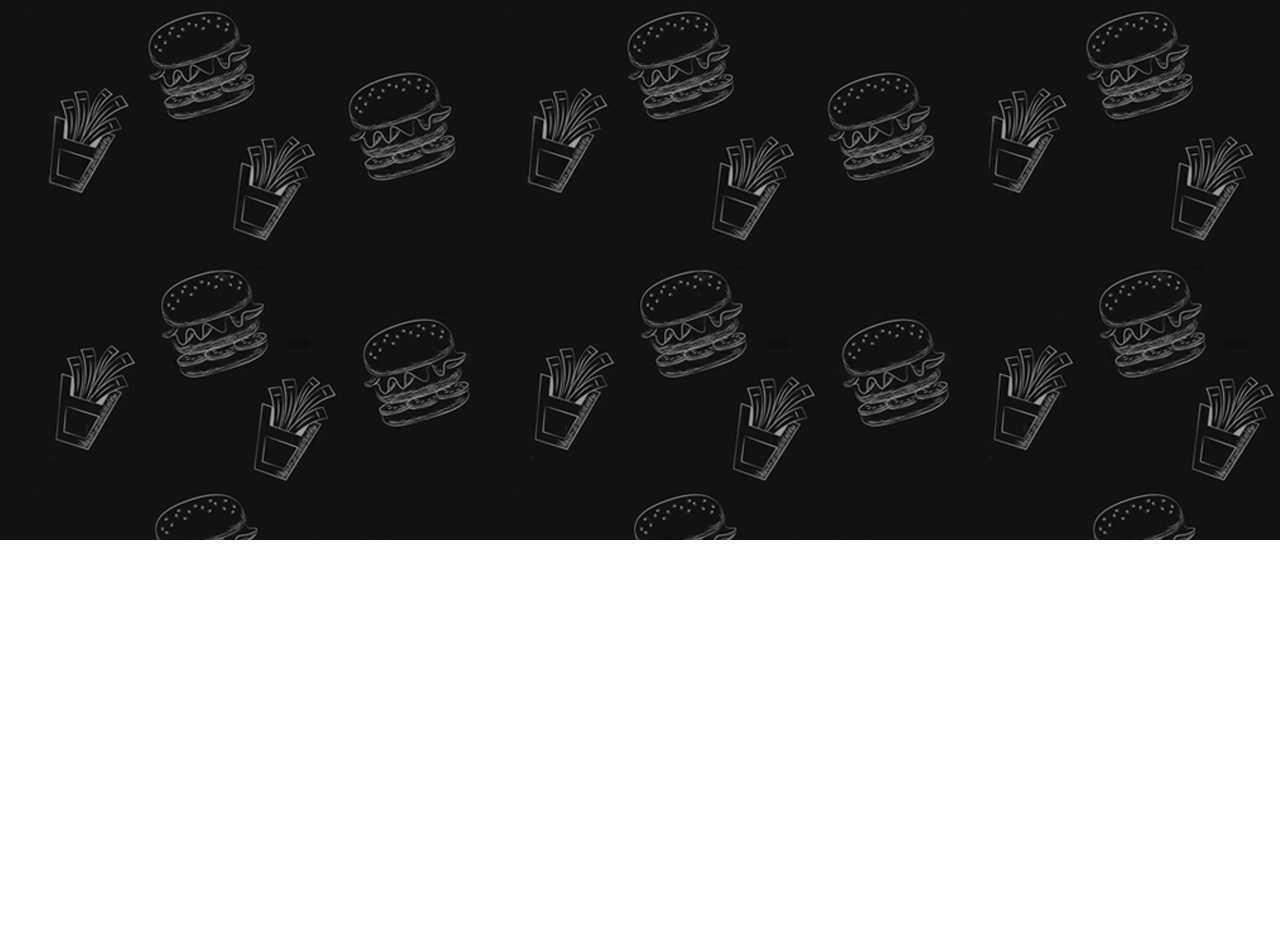
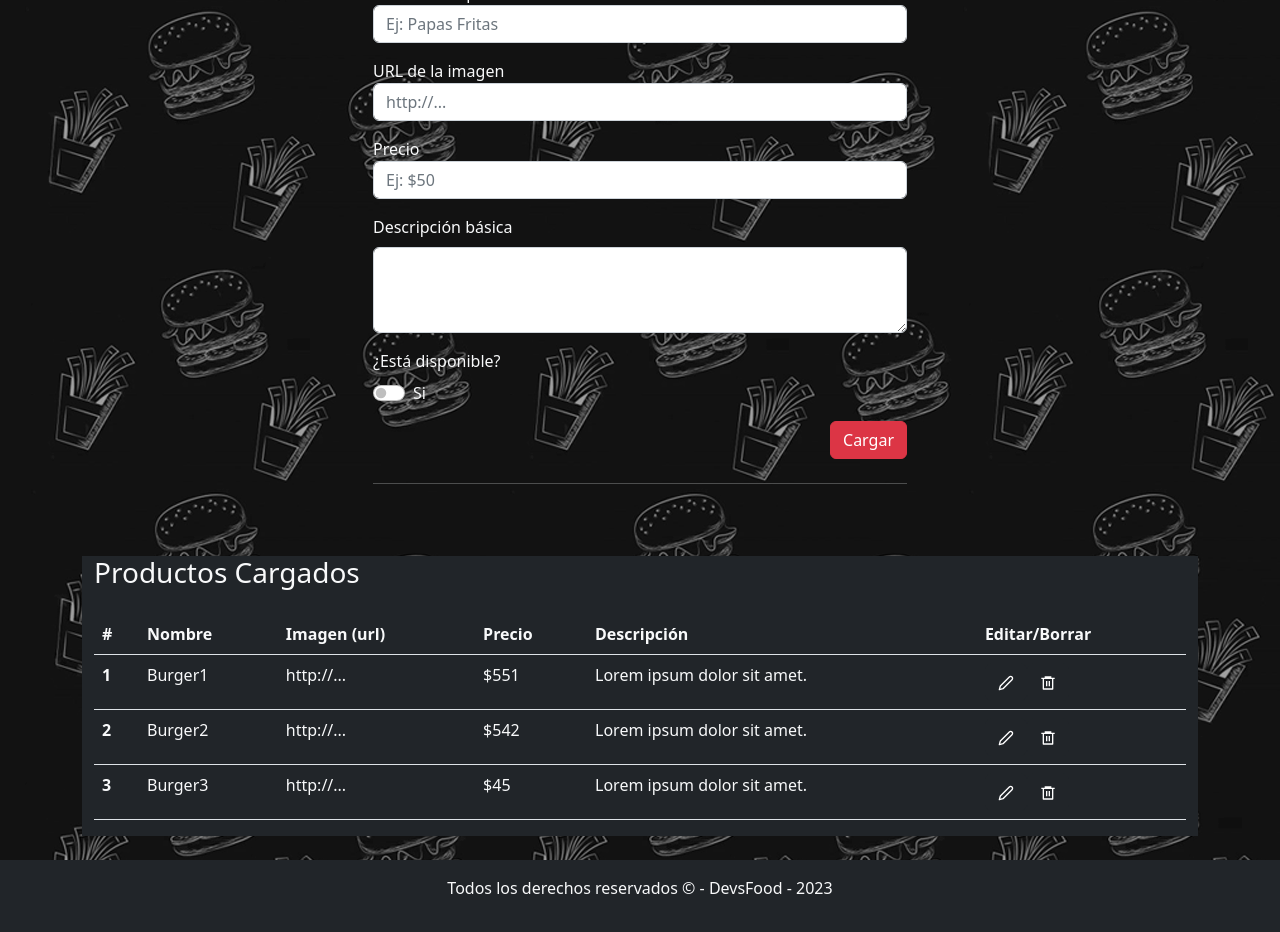
Before and after one commit to Luis-aramayo-18/Rolling-Restaurant, a React (Create React App) app: page /Administracion in a window 1280 px wide. Before the commit this address had no page. Shown: the part 260-1192 px from the top of the page. Before the commit the page ends 800 px from the top, so only its background shows below. Built offline with nearby package versions, Linux system fonts and the light colour scheme.

Commit message:
maquetacion basica de page/administracion

```diff
--- a/package.json
+++ b/package.json
@@ -11,6 +11,7 @@
     "react-bootstrap": "^2.7.2",
     "react-dom": "^18.2.0",
     "react-hook-form": "^7.43.1",
+    "react-icons": "^4.7.1",
     "react-router-dom": "^6.8.1",
     "react-scripts": "5.0.1",
     "web-vitals": "^2.1.4"
--- /dev/null
+++ b/src/components/Administracion/FormAdmin/FormAdmin.jsx
@@ -0,0 +1,76 @@
+import React from "react";
+import { Form } from "react-bootstrap";
+
+const FormAdmin = () => {
+  return (
+    <div className="row col-xl-6 col-sm-12 ">
+      <h1>Cargar Producto</h1>
+      <hr />
+      <section className="bg-transparent container text-light py-3 rounded ">
+        <Form id="formAdmin">
+          <div className="mt-3">
+            <label for="nombreProducto">Nombre del producto</label>
+            <input
+              maxlength="50"
+              minlength="1"
+              type="text"
+              className="form-control"
+              id="nombreProducto"
+              placeholder="Ej: Papas Fritas"
+            />
+          </div>
+          <div className="mt-3">
+            <label for="urlImagen">URL de la imagen</label>
+            <input
+              maxlength="50"
+              minlength="1"
+              type="text"
+              className="form-control"
+              id="urlImagen"
+              placeholder="http://..."
+            />
+          </div>
+
+          <div className="mt-3">
+            <label for="precio">Precio</label>
+            <input
+              maxlength="50"
+              minlength="1"
+              type="text"
+              className="form-control"
+              id="precio"
+              placeholder="Ej: $50"
+            />
+          </div>
+
+          <div className="mb-3 mt-3">
+            <label for="descripcion" className="form-label">
+              Descripción básica
+            </label>
+            <textarea
+              className="form-control"
+              id="descripcion"
+              rows="3"
+            ></textarea>
+          </div>
+
+          <div className="mb-3 mt-3">
+            <label for="disponible" className="form-label">
+              ¿Está disponible?
+            </label>
+            <Form.Check type="switch" id="disponible" label="Si" />
+          </div>
+
+          <div className="text-end mt-3">
+            <button id="buttonCargar" className="btn btn-danger" type="submit">
+              Cargar
+            </button>
+            <hr className="mt-4" />
+          </div>
+        </Form>
+      </section>
+    </div>
+  );
+};
+
+export default FormAdmin;
--- /dev/null
+++ b/src/components/Administracion/MainAdministracion/MainAdministracion.jsx
@@ -0,0 +1,20 @@
+import React from "react";
+import FormAdmin from "../FormAdmin/FormAdmin";
+import TableAdmin from "../TableAdmin/TableAdmin";
+
+const MainAdministracion = () => {
+  return (
+    <main className="container my-2">
+      <section className="my-4 d-flex justify-content-center">
+        <hr />
+        <FormAdmin />
+      </section>
+
+      <div className="mt-0 pt-3">
+        <TableAdmin />
+      </div>
+    </main>
+  );
+};
+
+export default MainAdministracion;
--- /dev/null
+++ b/src/components/Administracion/TableAdmin/TableAdmin.jsx
@@ -0,0 +1,76 @@
+import React from "react";
+import { Button } from "react-bootstrap";
+import { FiEdit2 } from "react-icons/fi";
+import { RiDeleteBin6Line } from "react-icons/ri";
+
+const TableAdmin = () => {
+  return (
+    <div className="container bg-dark">
+      <h3 className="text-light">Productos Cargados</h3>
+      <section className="my-4 d-flex justify-content-center">
+        <table class="table">
+          <thead className="text-light">
+            <tr>
+              <th scope="col">#</th>
+              <th scope="col">Nombre</th>
+              <th scope="col">Imagen (url)</th>
+              <th scope="col">Precio</th>
+              <th scope="col">Descripción</th>
+              <th scope="col">Editar/Borrar</th>
+            </tr>
+          </thead>
+          <tbody>
+            <tr className="text-light">
+              <th scope="row">1</th>
+              <td>Burger1</td>
+              <td>http://...</td>
+              <td>$551</td>
+              <td>Lorem ipsum dolor sit amet.</td>
+              <td><Button className="bg-dark border-dark">
+                <FiEdit2/>
+                </Button>
+                <Button className="bg-dark border-dark" >
+                <RiDeleteBin6Line/>
+                </Button>
+                </td>
+
+            </tr>
+            <tr className="text-light">
+              <th scope="row">2</th>
+              <td>Burger2</td>
+              <td>http://...</td>
+              <td>$542</td>
+              <td>Lorem ipsum dolor sit amet.</td>
+              <td><Button className="bg-dark border-dark" >
+                <FiEdit2/>
+                </Button>
+                <Button className="bg-dark border-dark" >
+                <RiDeleteBin6Line/>
+                </Button>
+                </td>
+            </tr>
+            <tr className="text-light">
+              <th scope="row">3</th>
+              <td>Burger3</td>
+              <td>http://...</td>
+              <td>$45</td>
+              <td>Lorem ipsum dolor sit amet.</td>
+              <td><Button className="bg-dark border-dark">
+                <FiEdit2/>
+                </Button>
+                <Button className="bg-dark border-dark">
+                <RiDeleteBin6Line/>
+                </Button>
+                </td>
+            </tr>
+
+          </tbody>
+        </table>
+      </section>
+
+    </div>
+
+  );
+};
+
+export default TableAdmin;
--- a/src/components/BarraNav/BarraNav.jsx
+++ b/src/components/BarraNav/BarraNav.jsx
@@ -33,6 +33,10 @@ let inactiveStyle ={
             <NavLink className="ms-3 py-2 nav-link" to="/nosotros" style={({ isActive }) =>
               isActive ? activeStyle : inactiveStyle
             }>Nosotros</NavLink>
+           <NavLink className="ms-3 py-2 nav-link" to="/administracion" style={({ isActive }) =>
+              isActive ? activeStyle : inactiveStyle
+            }>Administracion</NavLink>
+
             <NavLink className="ms-3 py-2 nav-link" to="/contacto" style={({ isActive }) =>
               isActive ? activeStyle : inactiveStyle
             }>Contacto</NavLink>
--- /dev/null
+++ b/src/pages/Administracion.jsx
@@ -0,0 +1,10 @@
+import React from 'react'
+import MainAdministracion from '../components/Administracion/MainAdministracion/MainAdministracion'
+
+const Administracion = () => {
+  return (
+  <MainAdministracion/>
+  )
+}
+
+export default Administracion
--- a/src/routes/RoutesApp.jsx
+++ b/src/routes/RoutesApp.jsx
@@ -5,6 +5,7 @@ import Footer from '../components/Footer/Footer'
 import FormCliente from '../components/FormCliente/FormCliente'
 import Login from '../components/Login/Login'
 import AboutUs from '../pages/AboutUs'
+import Administracion from '../pages/Administracion'
 import Contact from '../pages/Contact'
 import Home from '../pages/Home'
 import NotFound from '../pages/NotFound'
@@ -28,6 +29,7 @@ const RoutesApp = () => {
             <Route path='/*' element={<NotFound/>}/>
             <Route path='/login' element={<Login/>}/>
             <Route path='/registro' element={<FormCliente changeClientsList={changeClientsList} clientes={clients}/>}/>
+            <Route path="/Administracion" element={<Administracion/>}/>
         </Routes>
       <Footer/>
     </BrowserRouter>
```
Also changed, not shown: 1 other file (tests, documents, lock files or other folders).
